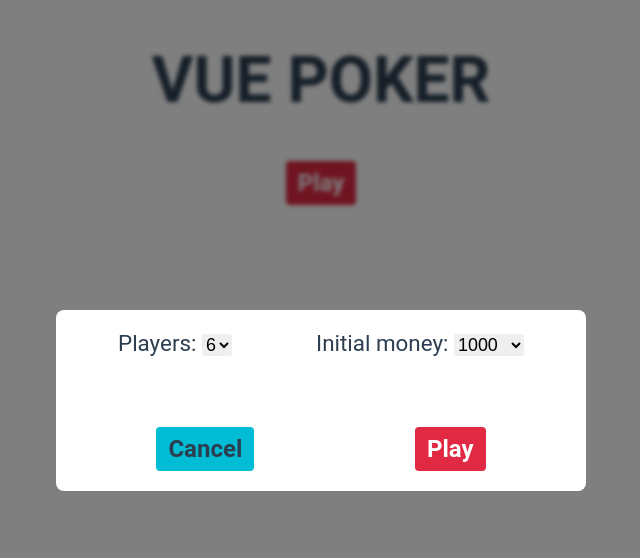
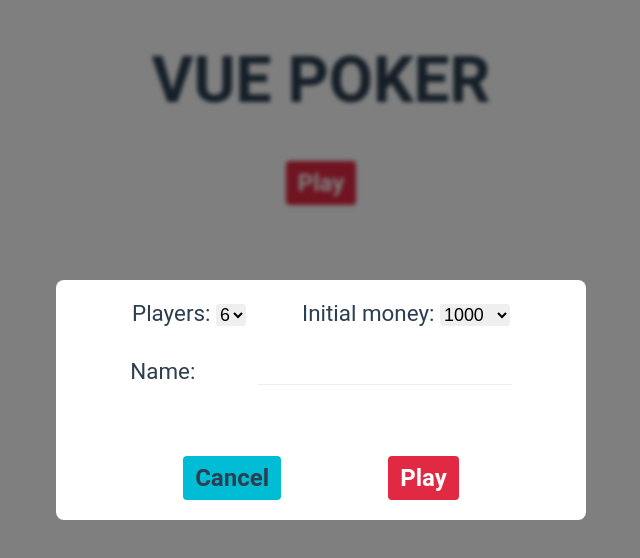
Before and after one commit to svictoreq/poker-vue, a Vue app: page / in a window 1280 px wide. Both pictures are taken after a click on the button "Play". Shown: the top 558 px of the page, without its empty margins (319-959 px from the left). Built offline with nearby package versions, Linux system fonts and the light colour scheme.

Commit message:
Add name input in the game settings dialog

```diff
--- a/src/components/GameSettings.vue
+++ b/src/components/GameSettings.vue
@@ -1,6 +1,6 @@
 <template>
   <div class="overlay">
-    <div class="modal">
+    <div class="dialog">
       <div class="options-wrapper">
         <div class="select-wrapper">
           <label for="player-count">Players: </label>
@@ -22,6 +22,10 @@
             <option :value="15000">15000</option>
           </select>
         </div>
+      </div>
+      <div class="input-wrapper">
+        <label for="player-name">Name: </label>
+        <input type="text" name="player-name" autocomplete="off" v-model="playerName">
       </div>
       <div class="buttons-wrapper">
         <custom-button
@@ -49,14 +53,16 @@ export default {
   data () {
     return {
       playerCount: 6,
-      initialMoney: 1000
+      initialMoney: 1000,
+      playerName: ''
     }
   },
   computed: {
-    gameOptions () {
+    gameData () {
       return {
         playerCount: this.playerCount,
-        initialMoney: this.initialMoney
+        initialMoney: this.initialMoney,
+        playerName: this.playerName
       }
     }
   },
@@ -66,7 +72,12 @@ export default {
       'createGame'
     ]),
     play () {
-      this.createGame(this.gameOptions)
+      if (!this.playerName) {
+        alert('You have to insert a name')
+        return
+      }
+      this.createGame(this.gameData)
+      this.$router.push('/play')
     }
   }
 }
@@ -87,7 +98,7 @@ div.overlay {
   filter: none;
 }
 
-div.modal {
+div.dialog {
   background-color: #FFFFFF;
   display: flex;
   flex-flow: column nowrap;
@@ -98,7 +109,7 @@ div.modal {
 
 div.options-wrapper {
   display: flex;
-  justify-content: space-around;
+  justify-content: space-evenly;
   font-size: 1.4em;
 }
 
@@ -109,9 +120,31 @@ div.options-wrapper select {
   outline: none;
 }
 
+div.input-wrapper {
+  margin: 32px 0 0;
+  font-size: 1.4em;
+  display: flex;
+  flex-flow: row nowrap;
+  justify-content: space-evenly;
+}
+
+div.input-wrapper input {
+  width: 250px;
+  font-size: 0.9em;
+  font-family: 'Roboto';
+  margin-left: 8px;
+  border: none;
+  border-bottom: 1px solid buttonface;
+  outline: none;
+}
+
+div.input-wrapper input:focus {
+  border-bottom: 1px solid #00BCD4;
+}
+
 div.buttons-wrapper {
   display: flex;
-  justify-content: space-around;
+  justify-content: space-evenly;
   margin-top: 71px;
 }
 </style>
--- a/src/store.js
+++ b/src/store.js
@@ -2,7 +2,8 @@ import Vue from 'vue'
 import Vuex from 'vuex'
 import { Player } from '@/utils/classes'
 import {
-  containsAllKeys
+  containsAllKeys,
+  getRandomNames
 } from '@/utils/helpers'
 import {
   SET_STATE,
@@ -15,10 +16,12 @@ Vue.use(Vuex)
 export default new Vuex.Store({
   state: {
     settings: false,
-    gameOptions: {
+    gameData: {
       playerCount: 6,
       players: [],
-      initialMoney: 1000
+      initialMoney: 1000,
+      deck: [],
+      hands: []
     }
   },
   mutations: {
@@ -32,12 +35,15 @@ export default new Vuex.Store({
       state.settings = !state.settings
     },
     [CREATE_GAME] (state, data) {
-      state.gameOptions.playerCount = data.playerCount
-      state.gameOptions.initialMoney = data.initialMoney
-      state.gameOptions.players = []
-      for (let i = 0; i < state.gameOptions.playerCount; i++) {
+      state.settings = false
+      state.gameData.playerCount = data.playerCount
+      state.gameData.initialMoney = data.initialMoney
+      state.gameData.players = []
+      const names = [data.playerName]
+      names.push(...getRandomNames(data.playerCount - 1))
+      for (let i = 0; i < state.gameData.playerCount; i++) {
         const id = Date.now().toString() + (i + 1)
-        state.gameOptions.players.push(new Player(id, i + 1, state.gameOptions.initialMoney))
+        state.gameData.players.push(new Player(id, names[i], i + 1, state.gameData.initialMoney))
         console.info()
       }
     }
--- a/src/utils/classes.js
+++ b/src/utils/classes.js
@@ -1,6 +1,7 @@
 export class Player {
-  constructor (id, turn, money) {
+  constructor (id, name, turn, money) {
     this.id = id
+    this.name = name
     this.turn = turn
     this.money = money
     this.cards = []
--- a/src/utils/helpers.js
+++ b/src/utils/helpers.js
@@ -10,3 +10,38 @@ export function containsAllKeys (base, comp) {
   }
   return flag
 }
+
+export function getRandomNames (n) {
+  const names = [
+    'John',
+    'Bob',
+    'Barry',
+    'William',
+    'Jane',
+    'Jennifer',
+    'Michael',
+    'Jose',
+    'Mary',
+    'Daisy',
+    'Robert',
+    'Emily',
+    'Martha',
+    'Clara',
+    'Carlos',
+    'Will',
+    'Steve',
+    'Olivia',
+    'Franklin',
+    'Anne',
+    'Trevor',
+    'Oliver',
+    'Bryan',
+    'Jeffrey'
+  ]
+  const selected = []
+  for (let i = 0; i < n; i++) {
+    const index = Math.floor(Math.random() * names.length)
+    selected.push(names.splice(index, 1)[0])
+  }
+  return selected
+}
```
